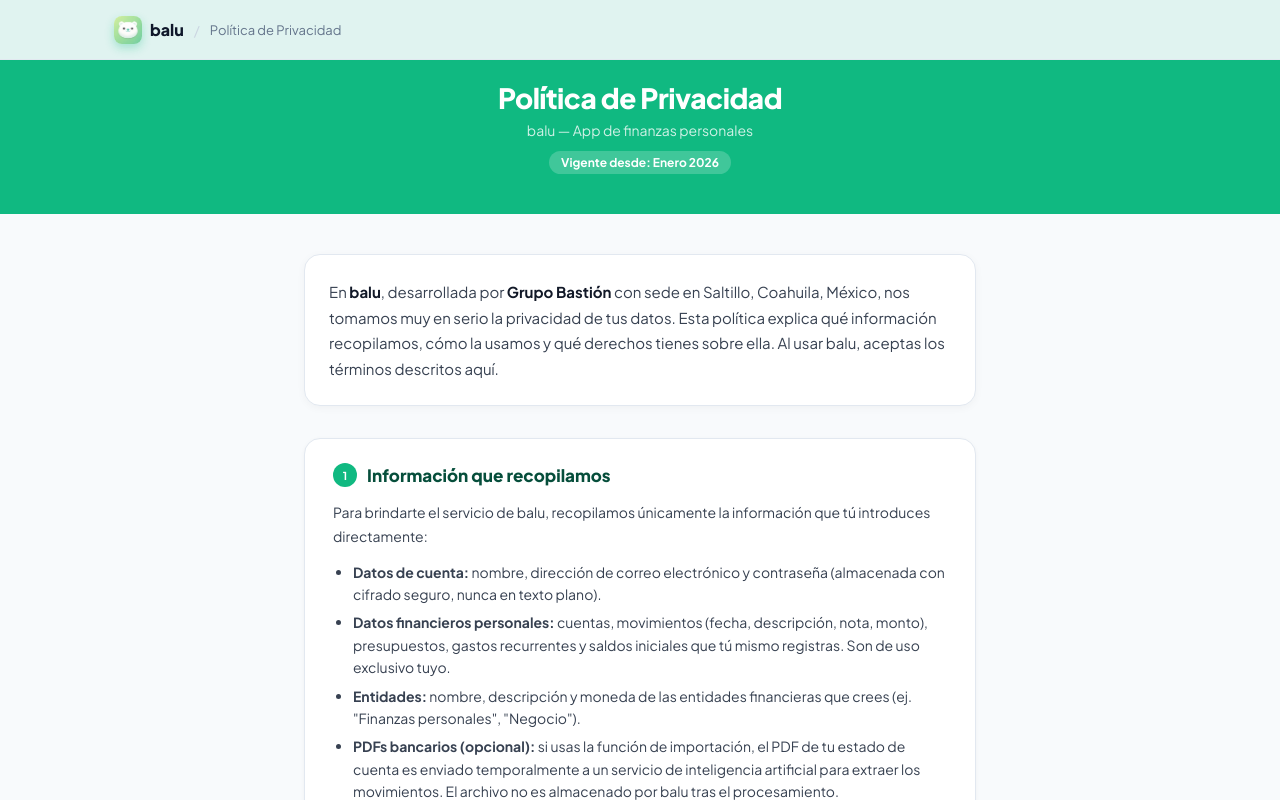
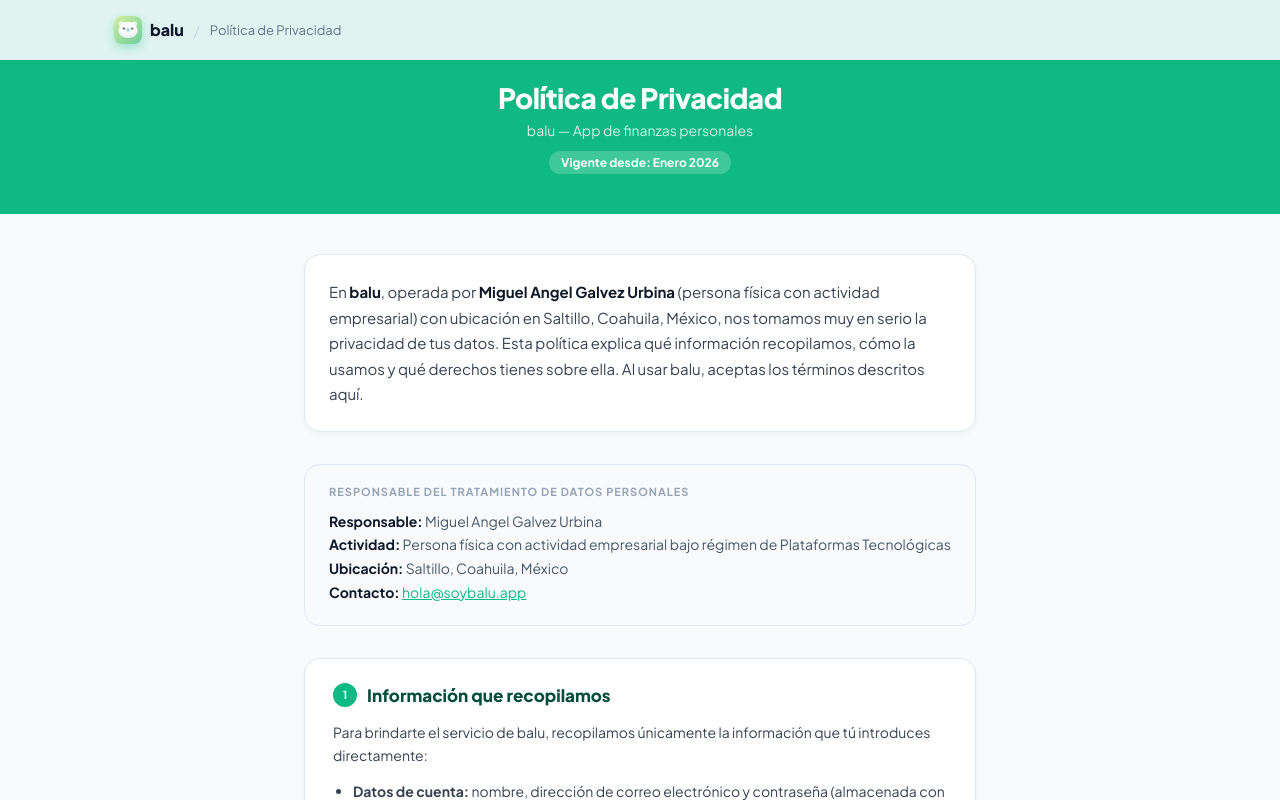
Before and after one commit to angelgalvezyeah/soybalu-web, a Next.js app: page /privacidad in a window 1280 px wide. Shown: the top 800 px of the page. Built offline with nearby package versions, Linux system fonts and the light colour scheme.

Commit message:
nueva actualizacion

```diff
--- a/app/privacidad/page.tsx
+++ b/app/privacidad/page.tsx
@@ -36,7 +36,20 @@
         <div style={{ ...S.container, padding: "40px 24px 80px" }}>
           {/* Intro */}
           <div style={{ background: "#fff", border: "1px solid #E2E8F0", borderRadius: 16, padding: 24, marginBottom: 32, fontSize: 15, color: "#374151", lineHeight: 1.7, boxShadow: "0 2px 8px rgba(0,0,0,0.04)" }}>
-            En <strong style={{ color: "#111827" }}>balu</strong>, desarrollada por <strong style={{ color: "#111827" }}>Grupo Bastión</strong> con sede en Saltillo, Coahuila, México, nos tomamos muy en serio la privacidad de tus datos. Esta política explica qué información recopilamos, cómo la usamos y qué derechos tienes sobre ella. Al usar balu, aceptas los términos descritos aquí.
+            En <strong style={{ color: "#111827" }}>balu</strong>, operada por <strong style={{ color: "#111827" }}>Miguel Angel Galvez Urbina</strong> (persona física con actividad empresarial) con ubicación en Saltillo, Coahuila, México, nos tomamos muy en serio la privacidad de tus datos. Esta política explica qué información recopilamos, cómo la usamos y qué derechos tienes sobre ella. Al usar balu, aceptas los términos descritos aquí.
+          </div>
+
+          {/* Responsable del tratamiento */}
+          <div style={{ background: "#F8FAFC", border: "1px solid #E2E8F0", borderRadius: 16, padding: "20px 24px", marginBottom: 32 }}>
+            <p style={{ fontFamily: "'Plus Jakarta Sans', sans-serif", fontSize: 11, fontWeight: 700, color: "#94A3B8", letterSpacing: "1px", marginBottom: 12, textTransform: "uppercase" }}>
+              Responsable del tratamiento de datos personales
+            </p>
+            <p style={{ fontSize: 14, color: "#475569", lineHeight: 1.7, margin: 0 }}>
+              <strong style={{ color: "#0F172A" }}>Responsable:</strong> Miguel Angel Galvez Urbina<br />
+              <strong style={{ color: "#0F172A" }}>Actividad:</strong> Persona física con actividad empresarial bajo régimen de Plataformas Tecnológicas<br />
+              <strong style={{ color: "#0F172A" }}>Ubicación:</strong> Saltillo, Coahuila, México<br />
+              <strong style={{ color: "#0F172A" }}>Contacto:</strong> <a href="mailto:hola@soybalu.app" style={{ color: "#10B981" }}>hola@soybalu.app</a>
+            </p>
           </div>
 
           <div style={{ display: "flex", flexDirection: "column", gap: 16 }}>
@@ -78,7 +91,7 @@
                 <li style={li}>Transmisión cifrada mediante <strong>HTTPS/TLS</strong> en todas las comunicaciones entre la app y el servidor.</li>
                 <li style={li}>Autenticación mediante <strong>tokens JWT</strong> con secreto de servidor.</li>
                 <li style={li}>Contraseñas almacenadas con <strong>hash criptográfico seguro</strong>, nunca en texto plano.</li>
-                <li style={li}>Acceso a la base de datos restringido exclusivamente al personal autorizado de Grupo Bastión.</li>
+                <li style={li}>Acceso a la base de datos restringido exclusivamente al responsable del tratamiento.</li>
               </ul>
             </Section>
 
@@ -114,7 +127,7 @@
 
             <Section num="8" title="Tus derechos (LFPDPPP)">
               <p style={p}>Conforme a la <strong>Ley Federal de Protección de Datos Personales en Posesión de los Particulares</strong>, tienes derecho a Acceso, Rectificación, Cancelación y Oposición (derechos ARCO) sobre tus datos personales.</p>
-              <p style={p}>Para ejercerlos, escríbenos a <strong>privacidad@grupobastión.com</strong> con el asunto "Derechos ARCO". Responderemos en un plazo máximo de 20 días hábiles.</p>
+              <p style={p}>Para ejercerlos, escríbenos a <strong>hola@soybalu.app</strong> con el asunto "Derechos ARCO". Responderemos en un plazo máximo de 20 días hábiles.</p>
               <p style={p}>Adicionalmente, puedes eliminar tu cuenta y todos tus datos directamente desde la app en Ajustes.</p>
             </Section>
 
@@ -131,14 +144,14 @@
           {/* Contact box */}
           <div style={{ background: "#ECFDF5", border: "1px solid #A7F3D0", borderRadius: 16, padding: 24, marginTop: 32, textAlign: "center" }}>
             <h3 style={{ fontFamily: "'Plus Jakarta Sans', sans-serif", fontSize: 16, color: "#065F46", marginBottom: 8 }}>¿Tienes preguntas sobre privacidad?</h3>
-            <p style={{ fontSize: 14, color: "#047857", marginBottom: 4 }}>Escríbenos a <a href="mailto:privacidad@grupobastión.com" style={{ color: "#10B981", fontWeight: 700, textDecoration: "none" }}>privacidad@grupobastión.com</a></p>
-            <p style={{ fontSize: 14, color: "#047857" }}>Grupo Bastión — Saltillo, Coahuila, México</p>
+            <p style={{ fontSize: 14, color: "#047857", marginBottom: 4 }}>Escríbenos a <a href="mailto:hola@soybalu.app" style={{ color: "#10B981", fontWeight: 700, textDecoration: "none" }}>hola@soybalu.app</a></p>
+            <p style={{ fontSize: 14, color: "#047857" }}>Miguel Angel Galvez Urbina — Saltillo, Coahuila, México</p>
           </div>
         </div>
       </main>
 
       <footer style={{ textAlign: "center", padding: 24, fontSize: 12, color: "#9CA3AF", background: "#fff", borderTop: "1px solid #E2E8F0" }}>
-        © 2026 Grupo Bastión. Todos los derechos reservados. balu es una marca de Grupo Bastión.
+        © 2026 Miguel Angel Galvez Urbina. Todos los derechos reservados. balu es un proyecto operado por Miguel Angel Galvez Urbina (RFC GAUM0212276K3), Saltillo, Coahuila, México.
       </footer>
     </>
   );
```
Also changed, not shown: app/page.tsx (+6 -4 lines), app/terminos/page.tsx (+19 -6 lines).
